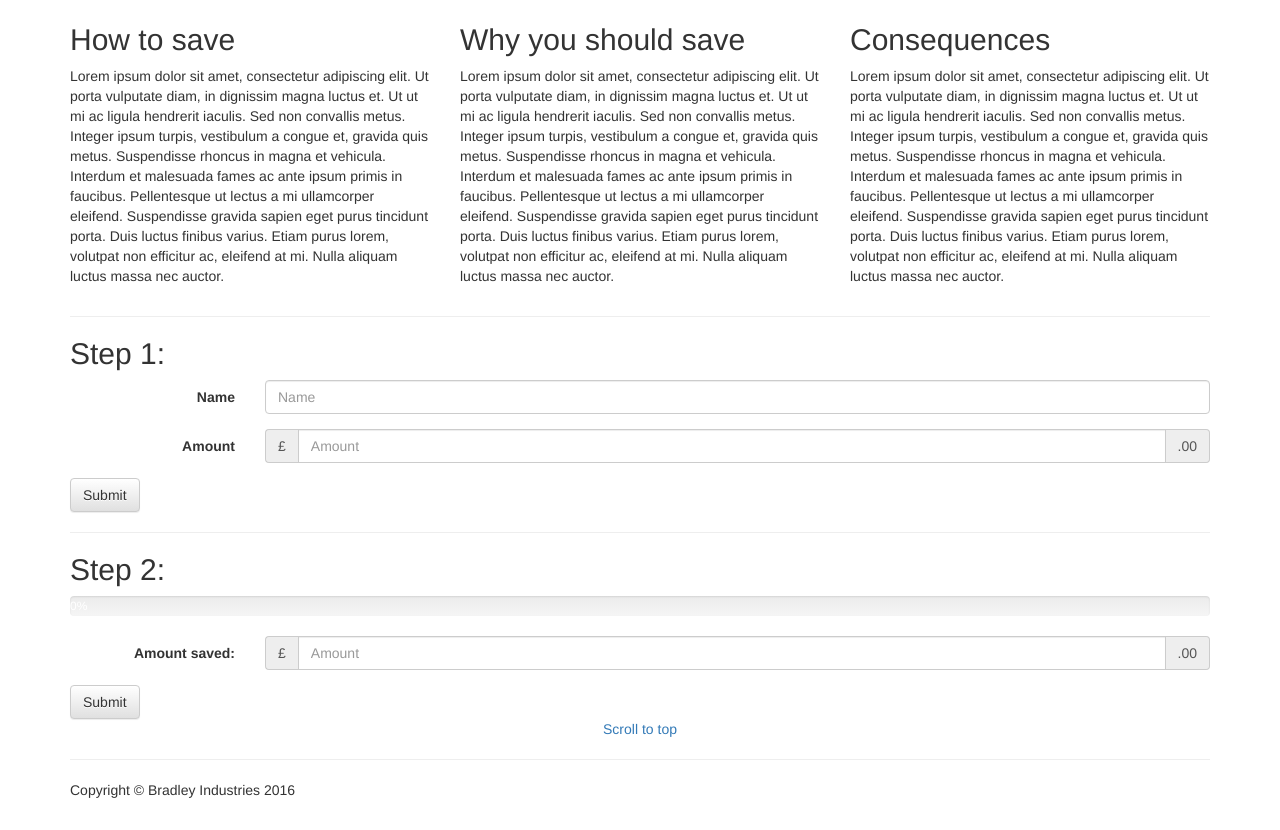
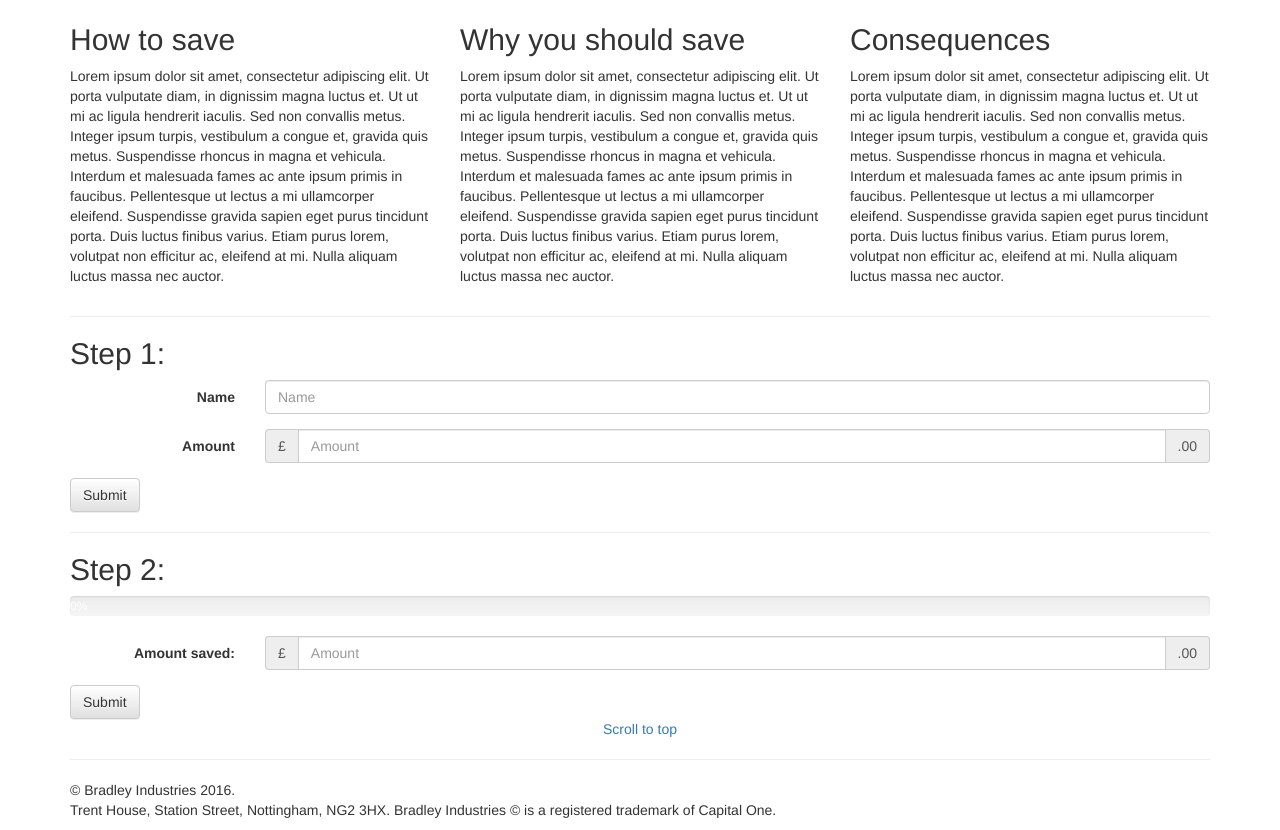
Before and after one commit to iambradleyy/savings, a website: page index.html in a window 1280 px wide. Shown: the part 677-1507 px from the top of the page. Drawn offline with nearby package versions, Linux system fonts and the light colour scheme.

Commit message:
Add copyright.

```diff
--- a/index.html
+++ b/index.html
@@ -79,7 +79,8 @@
         </form>
         <p class="text-center"><a href="#" class="scroll-to" scroll-to=".jumbotron">Scroll to top</a></p>
         <hr>
-        <p>Copyright &copy; Bradley Industries 2016</p>
+        <p>&copy; Bradley Industries 2016.<br>
+            Trent House, Station Street, Nottingham, NG2 3HX. Bradley Industries &copy; is a registered trademark of Capital One.</p>
     </div>
     <script src="./bower_components/jquery/dist/jquery.min.js"></script>
     <script src="./bower_components/bootstrap/dist/js/bootstrap.min.js"></script>
```
